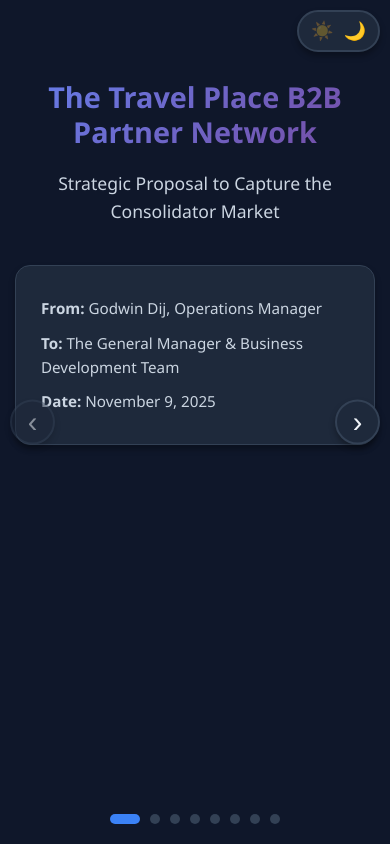
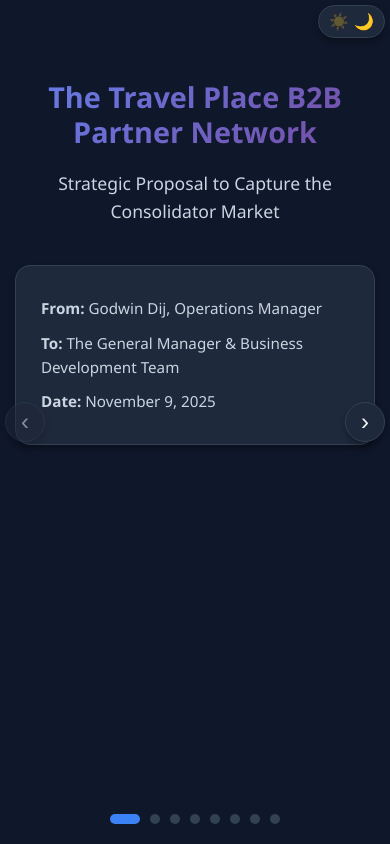
Before and after one commit to opeoladettp/Godwin-Diji, a plain HTML site: page index.html in a window 390 px wide. Shown: the top 844 px of the page. Drawn offline with Linux system fonts and the light colour scheme.

Commit message:
Fix mobile controls: reduce size and position to prevent stretching beyond viewport

```diff
--- a/styles.css
+++ b/styles.css
@@ -759,28 +759,31 @@ p {
     }
 
     .nav-btn {
-        width: 45px;
-        height: 45px;
-        font-size: 1.8rem;
+        width: 40px;
+        height: 40px;
+        font-size: 1.5rem;
+        border-width: 1px;
     }
 
     .prev {
-        left: 10px;
+        left: 5px;
     }
 
     .next {
-        right: 10px;
+        right: 5px;
     }
 
     .theme-toggle {
-        top: 10px;
-        right: 10px;
-        padding: 8px 12px;
+        top: 5px;
+        right: 5px;
+        padding: 6px 10px;
+        border-width: 1px;
+        gap: 5px;
     }
 
     .theme-toggle .sun-icon,
     .theme-toggle .moon-icon {
-        font-size: 18px;
+        font-size: 16px;
     }
 
     .slide-nav {
```
